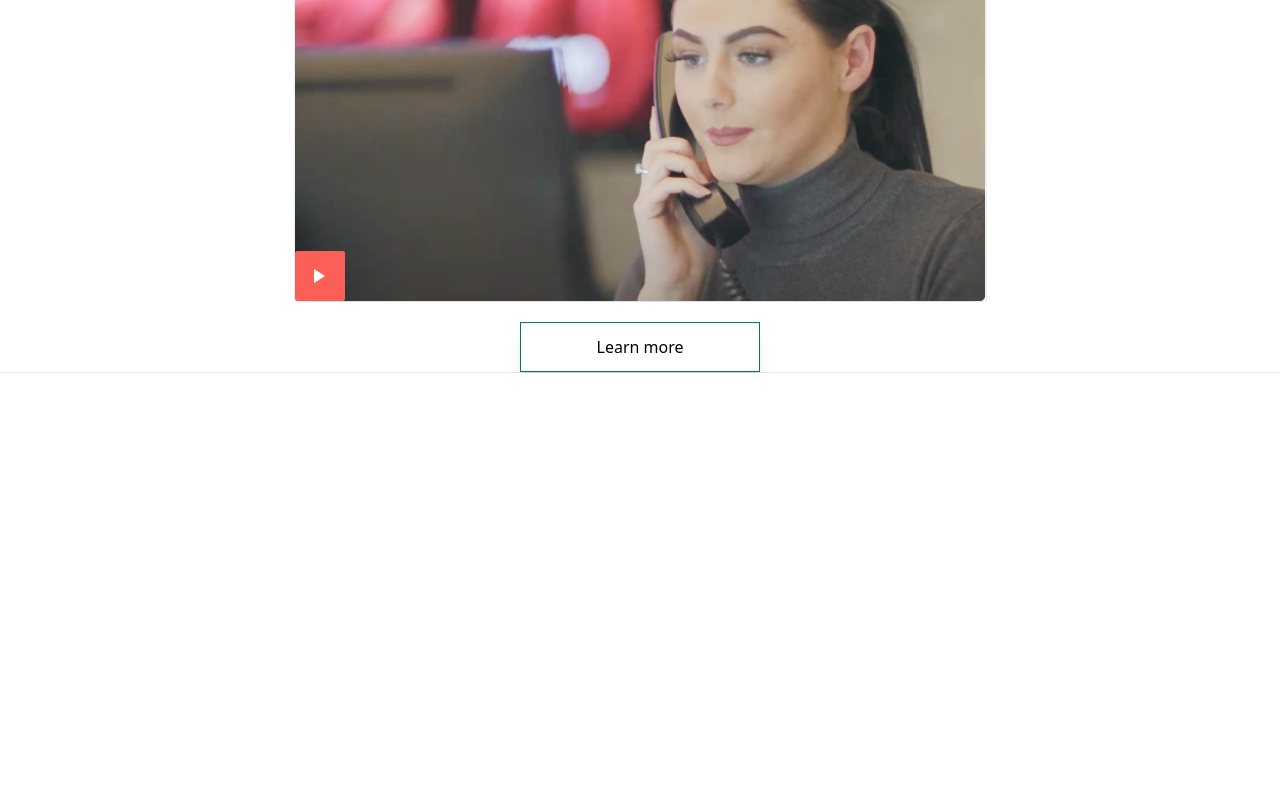
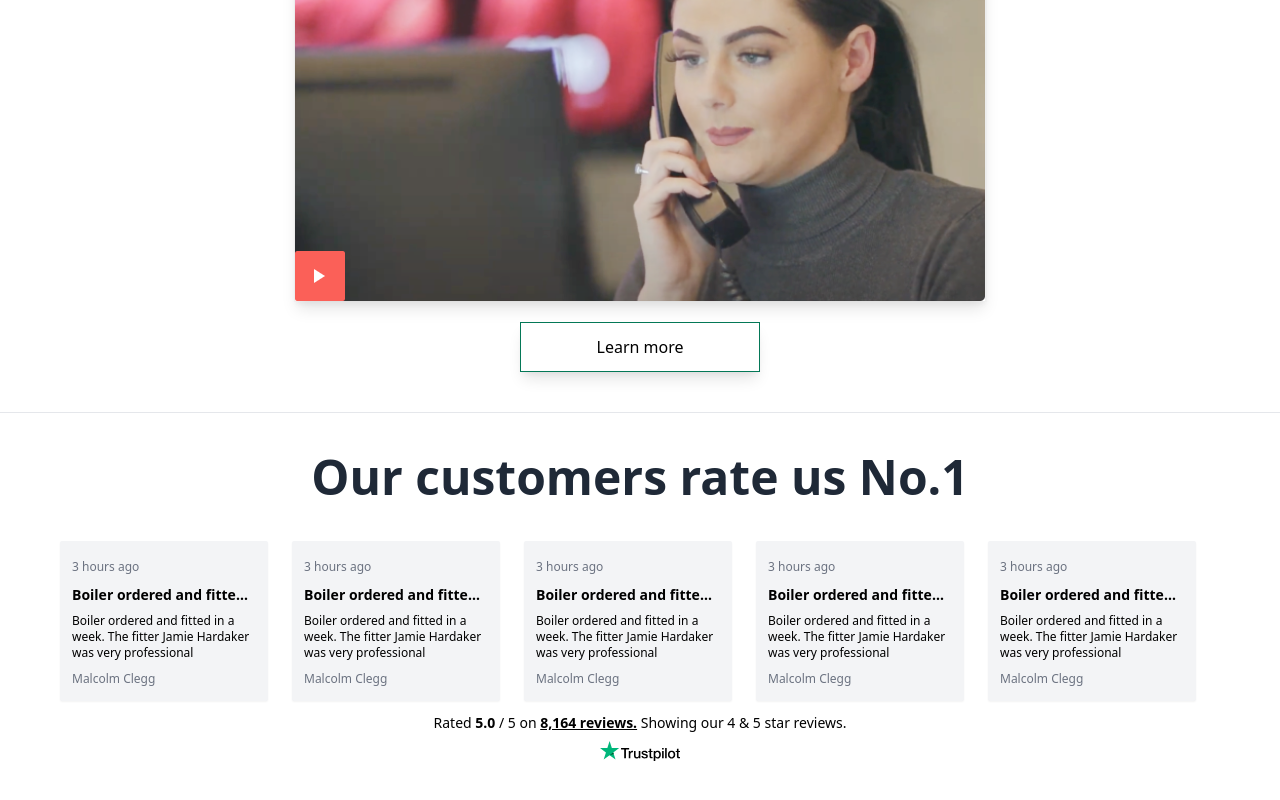
Before and after one commit to Domnewmarch/boxt-react, a React (Create React App) app: page / in a window 1280 px wide. Shown: the part 1350-2150 px from the top of the page. Before the commit the page ends 1723 px from the top, so only its background shows below. Built offline with nearby package versions, Linux system fonts and the light colour scheme.

Commit message:
review props

```diff
--- a/src/App.js
+++ b/src/App.js
@@ -3,6 +3,7 @@ import Navbar from "./components/Navbar/Navbar";
 import Partners from "./components/Partners/Partners";
 import How from "./components/How/how";
 import './index.css';
+import Review from "./components/Reviews/Review";
 
 
 function App() {
@@ -12,6 +13,7 @@ function App() {
        <Hero />
        <Partners />
        <How />
+       <Review />
     </>
 
   );
--- a/src/components/How/how.js
+++ b/src/components/How/how.js
@@ -19,16 +19,10 @@ export default class How extends Component {
                     </p>
                 </div>
 
-                <div className ="mt-10 m-auto ">
-                    <img src={HowImg} alt="" />
+                <div className ="mt-10 m-auto mb-10">
+                    <img className="shadow-lg" src={HowImg} alt="" />
                     <Button2 btn="Learn more" />
                 </div>
-
-
-
-
-
-
 
             </div>
 
--- /dev/null
+++ b/src/components/Reviews/Review.js
@@ -0,0 +1,64 @@
+import React, { Component } from 'react'
+import ReviewBox from './ReviewBox'
+
+import Trustlogo from '../../assets/logos/trustpilot-1.svg'
+
+export default class Review extends Component {
+    render(){
+        return(
+
+            <div className="max-w-screen-xl m-auto items-centerflex flex-col mb-20">
+
+                <div>
+                    <h2 className="text-gray-800 text-5xl font-bold text-center mt-10">Our customers rate us No.1</h2>
+                </div>
+
+                <div className="flex justify-center flex-wrap">
+
+                    <ReviewBox
+                        time="3 hours ago"
+                        title="Boiler ordered and fitted in a week "
+                        review="Boiler ordered and fitted in a week. The fitter Jamie Hardaker was very professional"
+                        name="Malcolm Clegg"
+                    />
+
+                    <ReviewBox
+                        time="3 hours ago"
+                        title="Boiler ordered and fitted in a week "
+                        review="Boiler ordered and fitted in a week. The fitter Jamie Hardaker was very professional"
+                        name="Malcolm Clegg"
+                    />
+
+                    <ReviewBox
+                        time="3 hours ago"
+                        title="Boiler ordered and fitted in a week "
+                        review="Boiler ordered and fitted in a week. The fitter Jamie Hardaker was very professional"
+                        name="Malcolm Clegg"
+                    />
+
+                    <ReviewBox
+                        time="3 hours ago"
+                        title="Boiler ordered and fitted in a week "
+                        review="Boiler ordered and fitted in a week. The fitter Jamie Hardaker was very professional"
+                        name="Malcolm Clegg"
+                    />
+
+                    <ReviewBox
+                        time="3 hours ago"
+                        title="Boiler ordered and fitted in a week "
+                        review="Boiler ordered and fitted in a week. The fitter Jamie Hardaker was very professional"
+                        name="Malcolm Clegg"
+                    />
+
+
+                </div>
+
+                <p className="text-sm text-center mt-1">Rated <span className="font-bold">5.0</span> / 5 on <span className="font-bold underline">8,164 reviews.</span> Showing our 4 & 5 star reviews.</p>
+
+                <img className="w-20 m-auto mt-2" src={Trustlogo} alt="" />
+
+            </div>
+
+        )
+    }
+}
--- /dev/null
+++ b/src/components/Reviews/ReviewBox.js
@@ -0,0 +1,18 @@
+import React, { Component } from 'react';
+
+
+export default class ReviewBox extends Component {
+    render(){
+        return(
+
+            <div className="h-40 w-52 bg-gray-100 inline-block shadow-sm p-3 relative rounded-sm mt-10 mb-2 mr-6">
+
+                <span className="text-xs text-gray-500 text-left m-auto"> {this.props.time}</span>
+                <h3 className="overflow-hidden overflow-ellipsis whitespace-nowrap text-sm font-bold mt-2 mb-2">{this.props.title}</h3>
+                <p className=" text-xs break-words max-h-14 overflow-hidden mb-1">{this.props.review}</p>
+                <span className="text-xs text-gray-500 font-light"> {this.props.name}</span>
+
+            </div>
+        )
+    }
+}
```
Also changed, not shown: src/assets/logos/trustpilot-1.svg (added).
